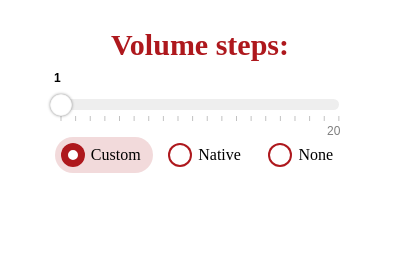
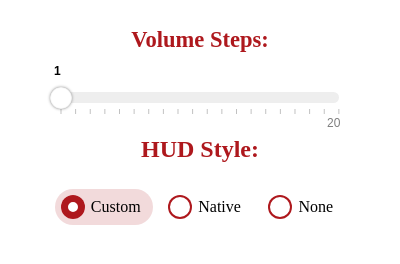
Before and after one commit to Araxeus/Youtube-Volume-Scroll, a browser extension: page unpacked/popup/popup.html in a window 400 px wide. Drawn offline with Linux system fonts and the light colour scheme.

Commit message:
style popup radio buttons

```diff
--- a/unpacked/popup/popup.html
+++ b/unpacked/popup/popup.html
@@ -8,13 +8,14 @@
 
 <body style="min-height: 145px; min-width: 350px">
   <div class="header">
-    <h1>Volume steps:</h1>
+    <h2>Volume Steps:</h2>
   </div>
   <div class="range-slider" style='--min:1; --max:20; --step:1; --value:1; --text-value:"1";'>
     <input id="input" type="range" min="1" max="20" step="1" value="1">
     <output></output>
     <div class='range-slider__progress'></div>
   </div>
+  <h2 class="hud">HUD Style:</h2>
   <div class="radio-container">
 		<label>
 			<input type="radio" name="hud" value=0 checked/>
--- a/unpacked/popup/popup.scss
+++ b/unpacked/popup/popup.scss
@@ -1,6 +1,8 @@
+$primary-color: #ae181d;
+$secondary-color: #ad0007;
 .header {
   text-align: center;
-  color: #ae181d;
+  color: $primary-color;
   font-size: 15px;
 }
 
@@ -91,6 +93,7 @@
 
   padding-bottom: var(--flip-y, var(--ticks-gap));
   padding-top: calc(var(--flip-y) * var(--ticks-gap));
+  margin-top: 13px;
 
   position: relative;
   z-index: 1;
@@ -296,7 +299,10 @@
 }
 /////////////////////////////////////////////////
 /// Radios
-$primary-color: #ae181d;
+h2.hud{
+  color: $primary-color;
+}
+
 .radio-container {
   display: flex;
   flex-wrap: wrap;
@@ -354,8 +360,8 @@ body {
   padding: 0;
 
   @media screen and (max-width: 500px) {
-    padding-bottom: 2em;
-    gap: 8%;
+    padding-bottom: 1.2em;
+    gap: 1%;
   }
 }
 
```
Also changed, not shown: unpacked/popup/popup.css, 1 other file.
